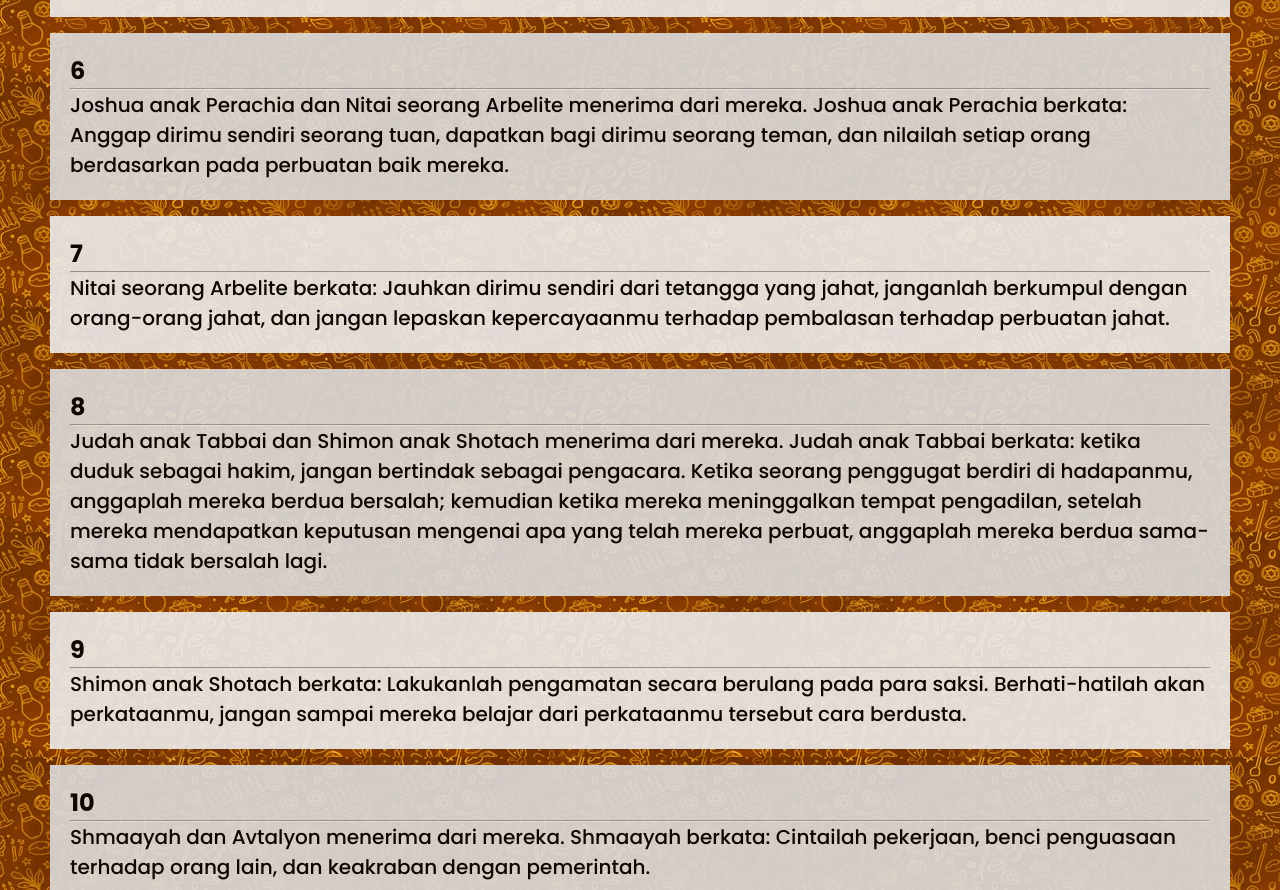
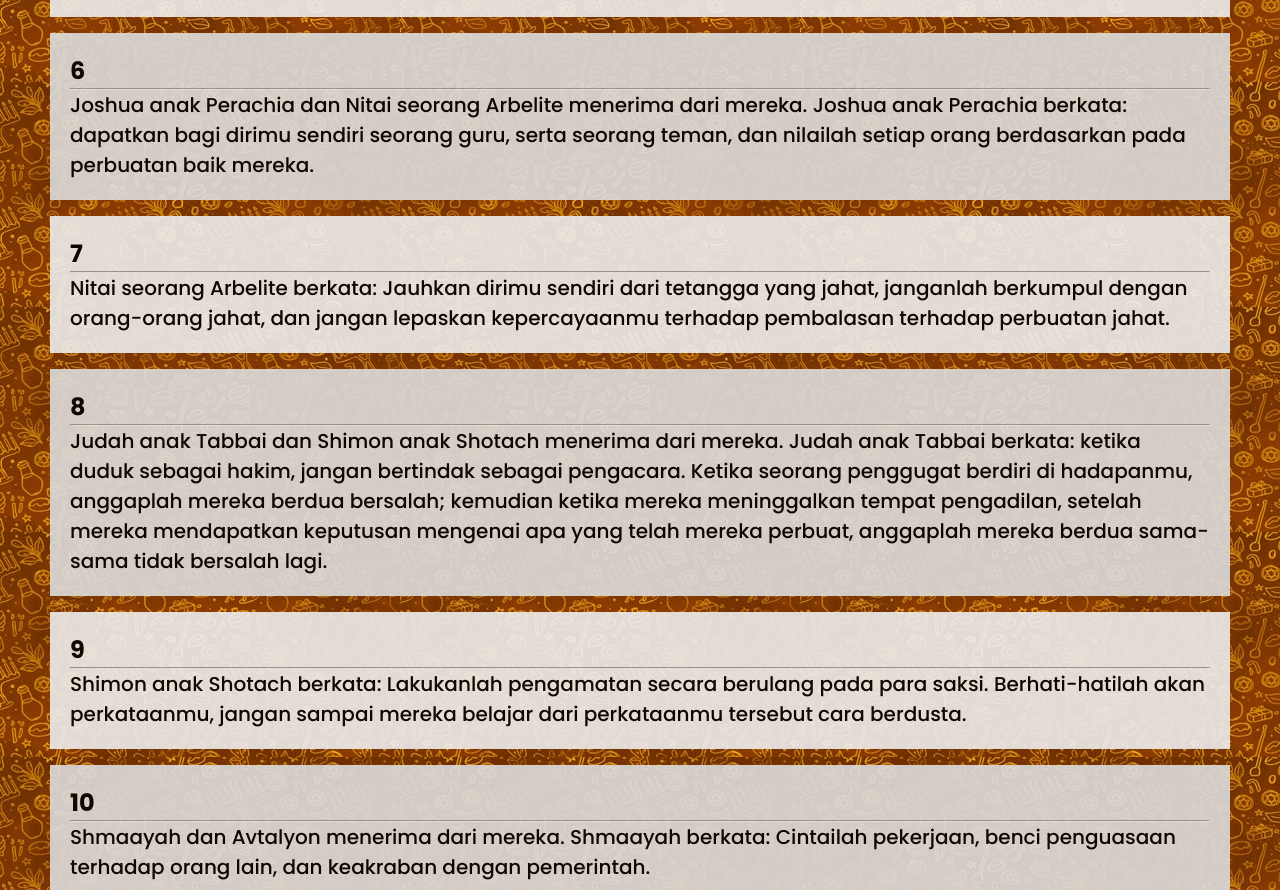
Before and after one commit to bazoka-kaka/judaistic101, a plain HTML site: page ind/pirkei/pirkei1.html in a window 1280 px wide. Shown: the part 1268-2158 px from the top of the page. Drawn offline with Linux system fonts and the light colour scheme.

Commit message:
feat: change text

```diff
--- a/ind/pirkei/pirkei1.html
+++ b/ind/pirkei/pirkei1.html
@@ -85,7 +85,7 @@ Yossei anak Yochanan dari Yerusalem akan berkata: Biarlah rumahmu terbuka lebar,
       		<h2>6</h2>
       		<hr>
       		<p>
-Joshua anak Perachia dan Nitai seorang Arbelite menerima dari mereka. Joshua anak Perachia berkata: Anggap dirimu sendiri seorang tuan, dapatkan bagi dirimu seorang teman, dan nilailah setiap orang berdasarkan pada perbuatan baik mereka.
+Joshua anak Perachia dan Nitai seorang Arbelite menerima dari mereka. Joshua anak Perachia berkata: dapatkan bagi dirimu sendiri seorang guru, serta seorang teman, dan nilailah setiap orang berdasarkan pada perbuatan baik mereka.
       		</p>
       	</div>
 				<div class="item7">
```
